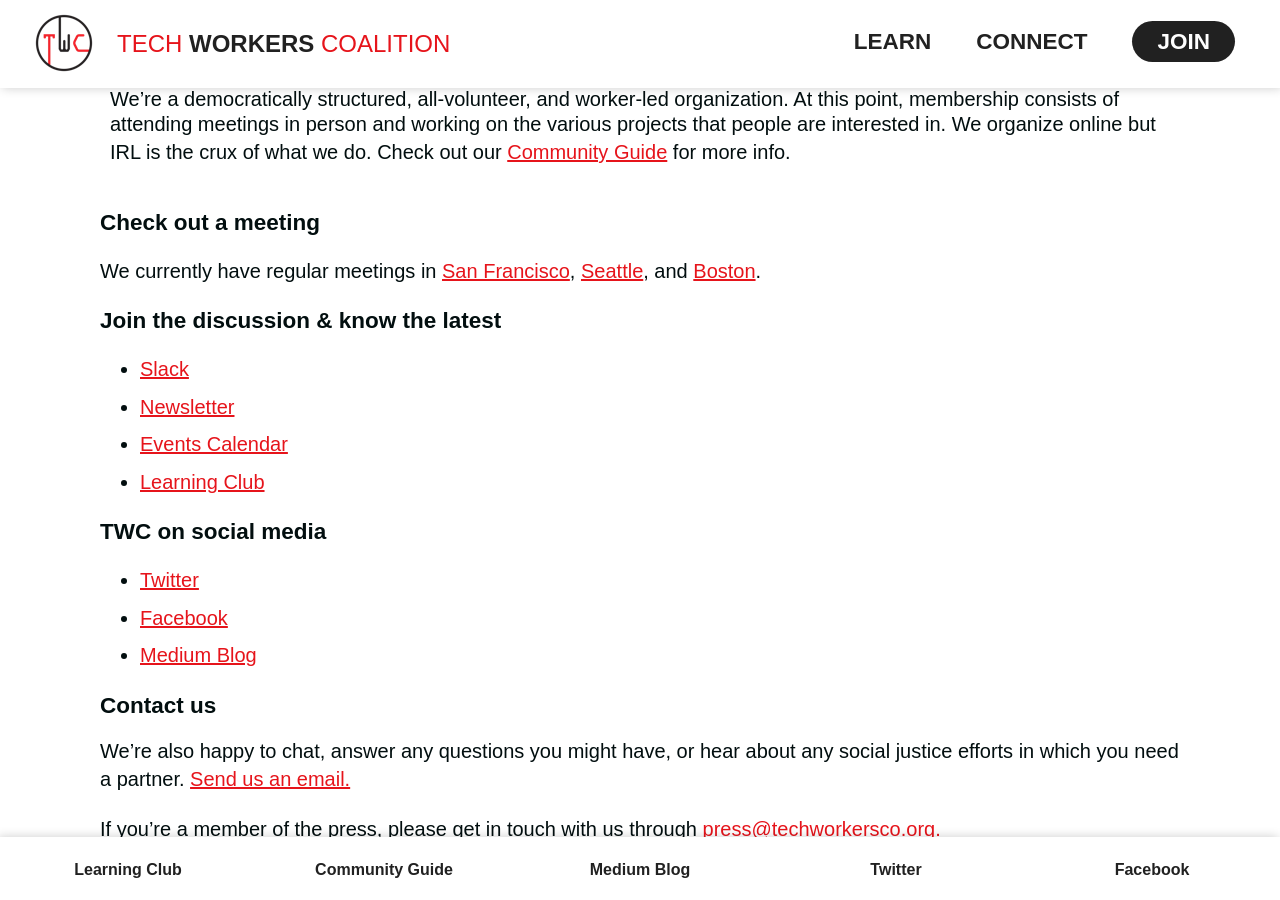
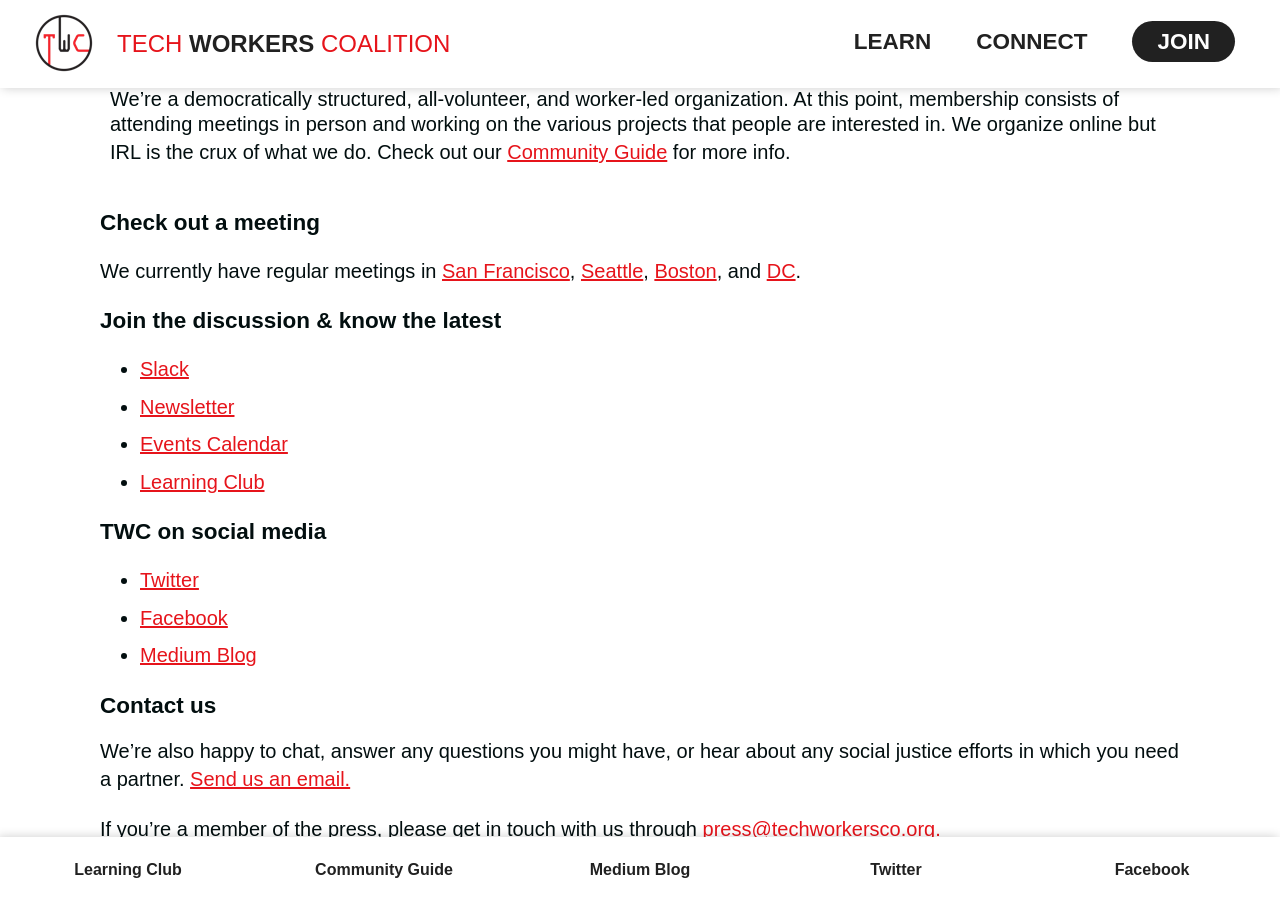
Before and after one commit to techworkersco/twc-site, a Jekyll site: the page built from index.md, in a window 1280 px wide and 900 px high, scrolled down 557 px. Built offline with Jekyll 4.4.1, drawn with Linux system fonts in a browser that asks for light colours; nearby versions of some CDN libraries.

Commit message:
update #connect
updating connect section with link to dc local page

```diff
--- a/_layouts/home.html
+++ b/_layouts/home.html
@@ -45,7 +45,7 @@
   <div id="connect">
     <h3>Check out a meeting</h3>
     <p>
-    We currently have regular meetings in <a href="https://www.meetup.com/Tech-Workers-Coalition/">San Francisco</a>, <a href="/events">Seattle</a>, and <a href="https://boston.techworkerscoalition.org/">Boston</a>.
+    We currently have regular meetings in <a href="https://www.meetup.com/Tech-Workers-Coalition/">San Francisco</a>, <a href="/events">Seattle</a>, <a href="https://boston.techworkerscoalition.org/">Boston</a>, and <a href="https://techworkerscoalition.org/dc">DC</a>.
     </p>
     <h3>Join the discussion & know the latest</h3>
     <ul>
```
